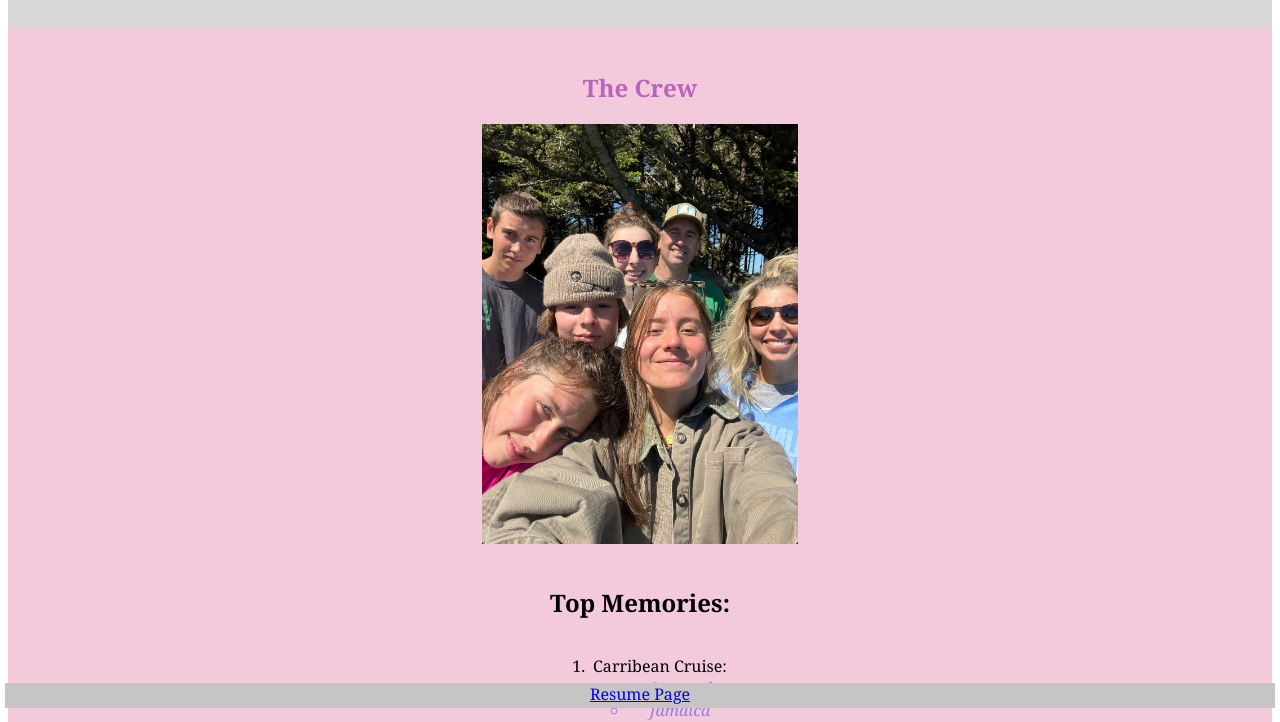
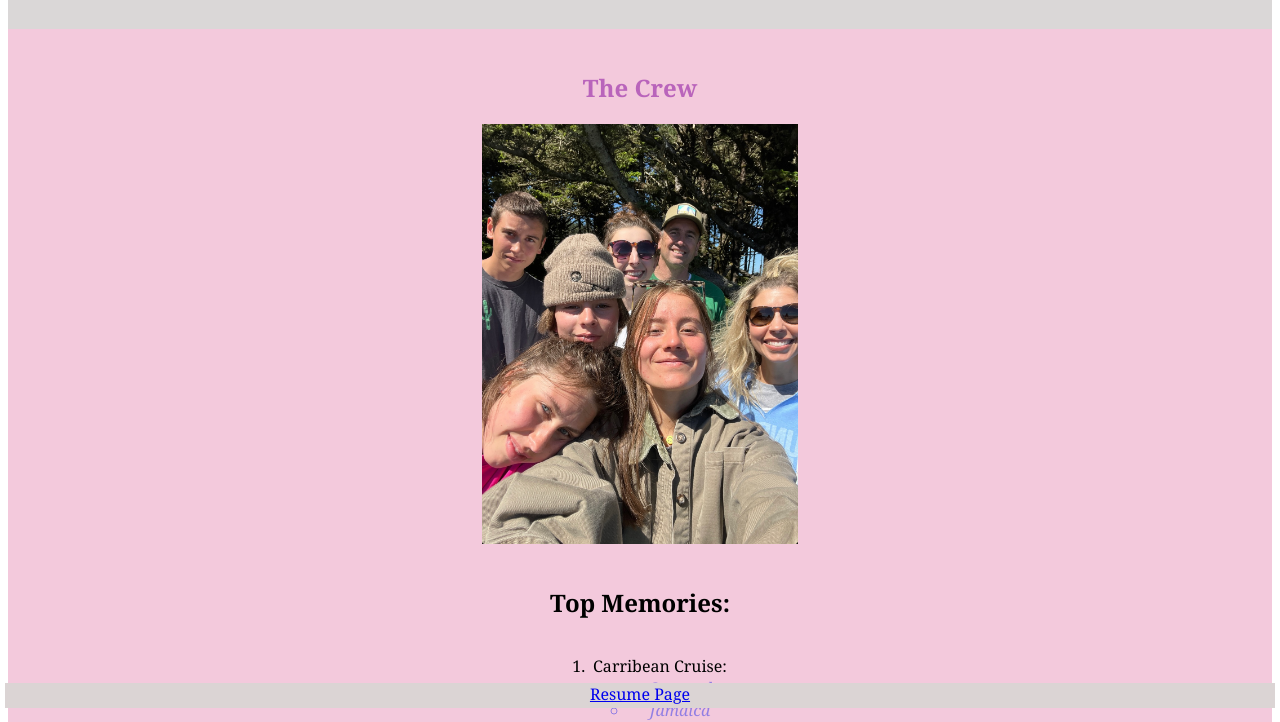
Before and after one commit to emilyboynton2001/IS201, a plain HTML site: page scratch.html in a window 1280 px wide. Shown: the part 92-814 px from the top of the page. Drawn offline with Linux system fonts and the light colour scheme.

Commit message:
Add files via upload

```diff
--- a/css/myStyles.css
+++ b/css/myStyles.css
@@ -23,7 +23,7 @@
 }
 
 .footer{
-    background-color:rgb(199, 196, 196);
+    background-color:rgb(219, 212, 212);
     color:rgb(8, 9, 9);
     height: 25px;
     position:fixed;
```
